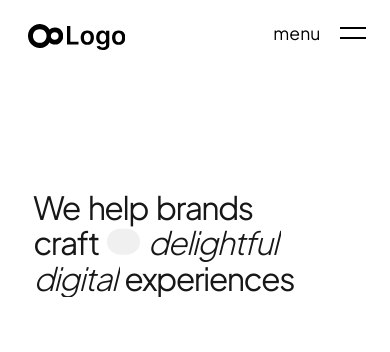
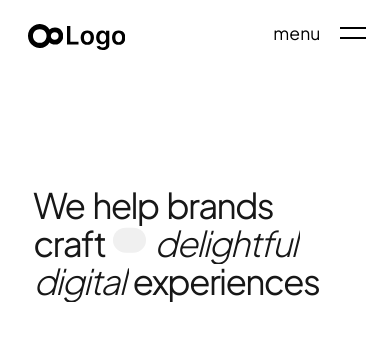
Before and after one commit to benjaminayimah/fluidity, a Next.js app: page / in a window 390 px wide. Shown: the top 352 px of the page. Built offline with nearby package versions, Linux system fonts and the light colour scheme; grey boxes are pictures that could not be loaded.

Commit message:
new commit

```diff
--- a/app/components/pages/home/BannerSection.jsx
+++ b/app/components/pages/home/BannerSection.jsx
@@ -41,7 +41,7 @@ function BannerSection() {
         <div className='relative h-full w-full'>
           <div className='flex h-full items-center justify-center'>
             <div className="flex flex-col gap-[32px] w-[85vw] sm:w-[75vw]">
-              <h1 className="leading-[1] tracking-tighter max-w-[55vw] min-w-[290px]">
+              <h1 className="leading-[1] tracking-tighter max-w-[55vw] min-w-[300px]">
                 {/* max-w-[55vw] min-w-[240px] */}
                 { words.map((data, index) =>
                       <span
--- a/app/styles/globals.css
+++ b/app/styles/globals.css
@@ -215,7 +215,7 @@ aside.menu-open {
 
 h1 {
   /* font-size: calc(clamp(2rem, 7vw, 8rem) * 1); */
-  font-size: calc(clamp(2rem, 6vw, 7rem) * 1);
+  font-size: calc(clamp(2.2rem, 6vw, 7rem) * 1);
 
 }
 h2 {
```
